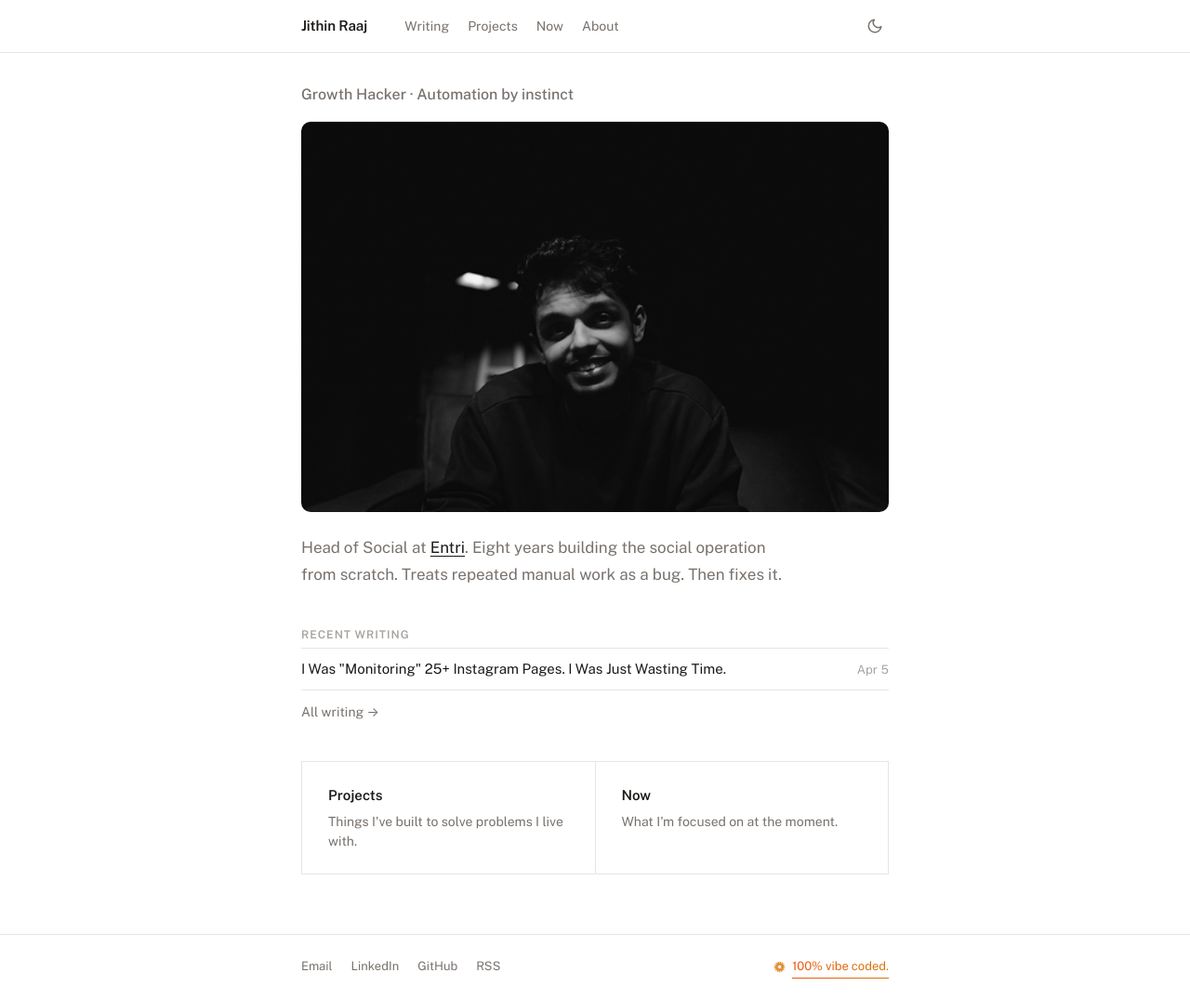
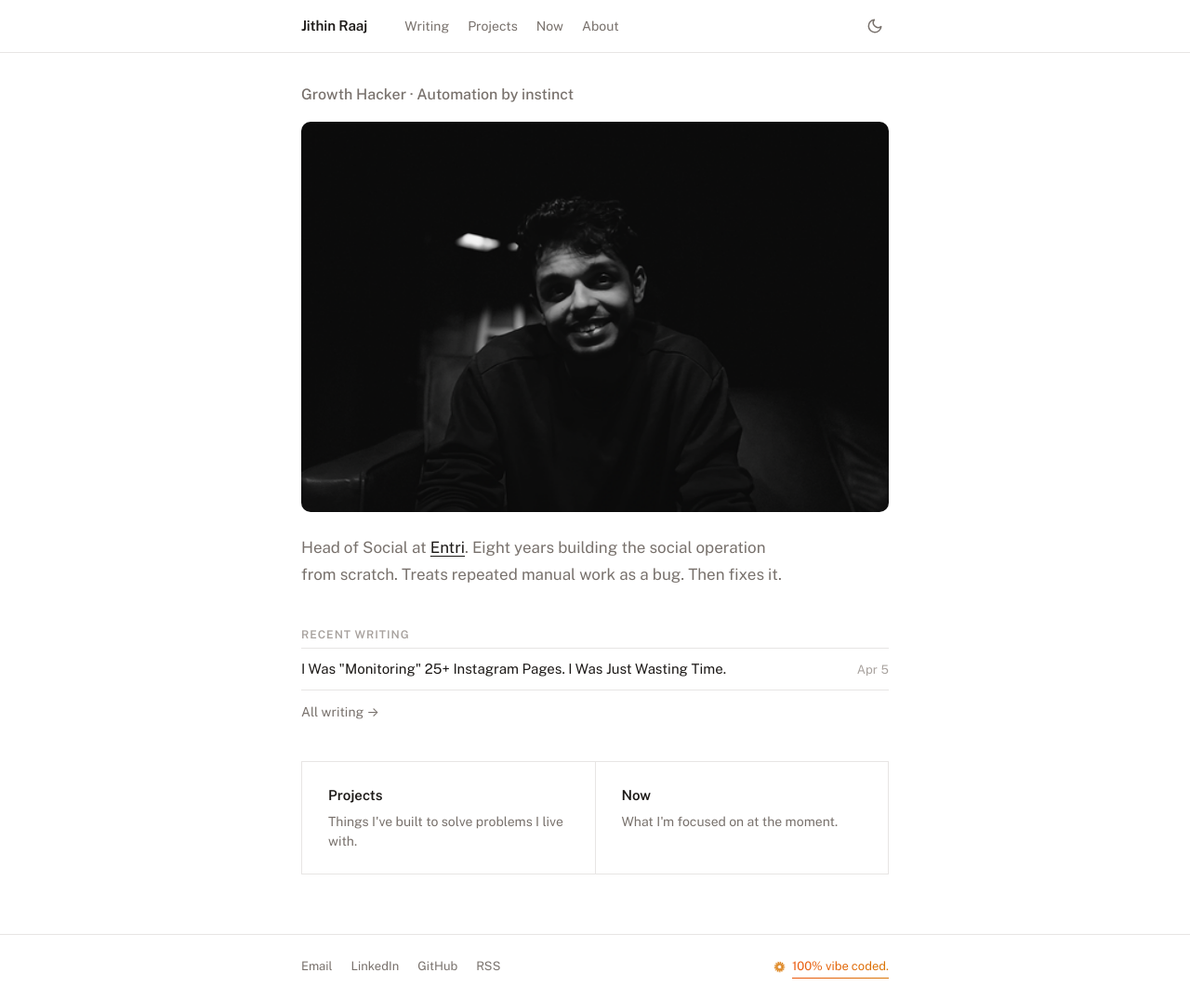
Before and after one commit to jithinrajtk/jithinrajtk.github.io, a Jekyll site: the page built from index.html, in a window 1280 px wide and 1075 px high. Shown: the whole window at 93% size. Built offline with Jekyll 4.4.1, drawn with Linux system fonts in a browser that asks for light colours; nearby versions of some CDN libraries.

Commit message:
Adjust photo crop position to reduce black space at top

```diff
--- a/assets/css/main.css
+++ b/assets/css/main.css
@@ -232,7 +232,7 @@ img {
   max-height: 420px;
   border-radius: 10px;
   object-fit: cover;
-  object-position: center 20%;
+  object-position: center 40%;
   display: block;
   margin-bottom: 24px;
   filter: grayscale(15%);
```
